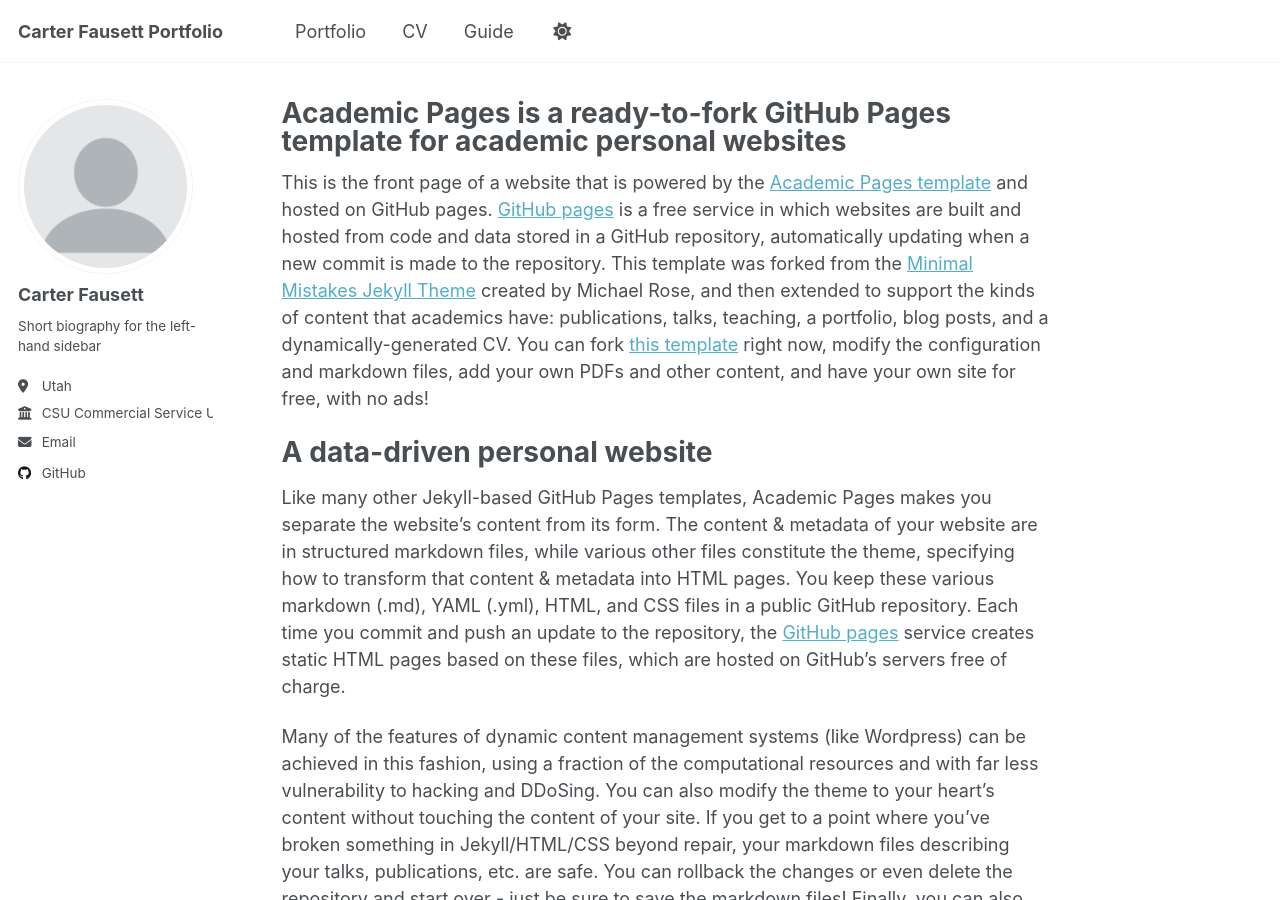
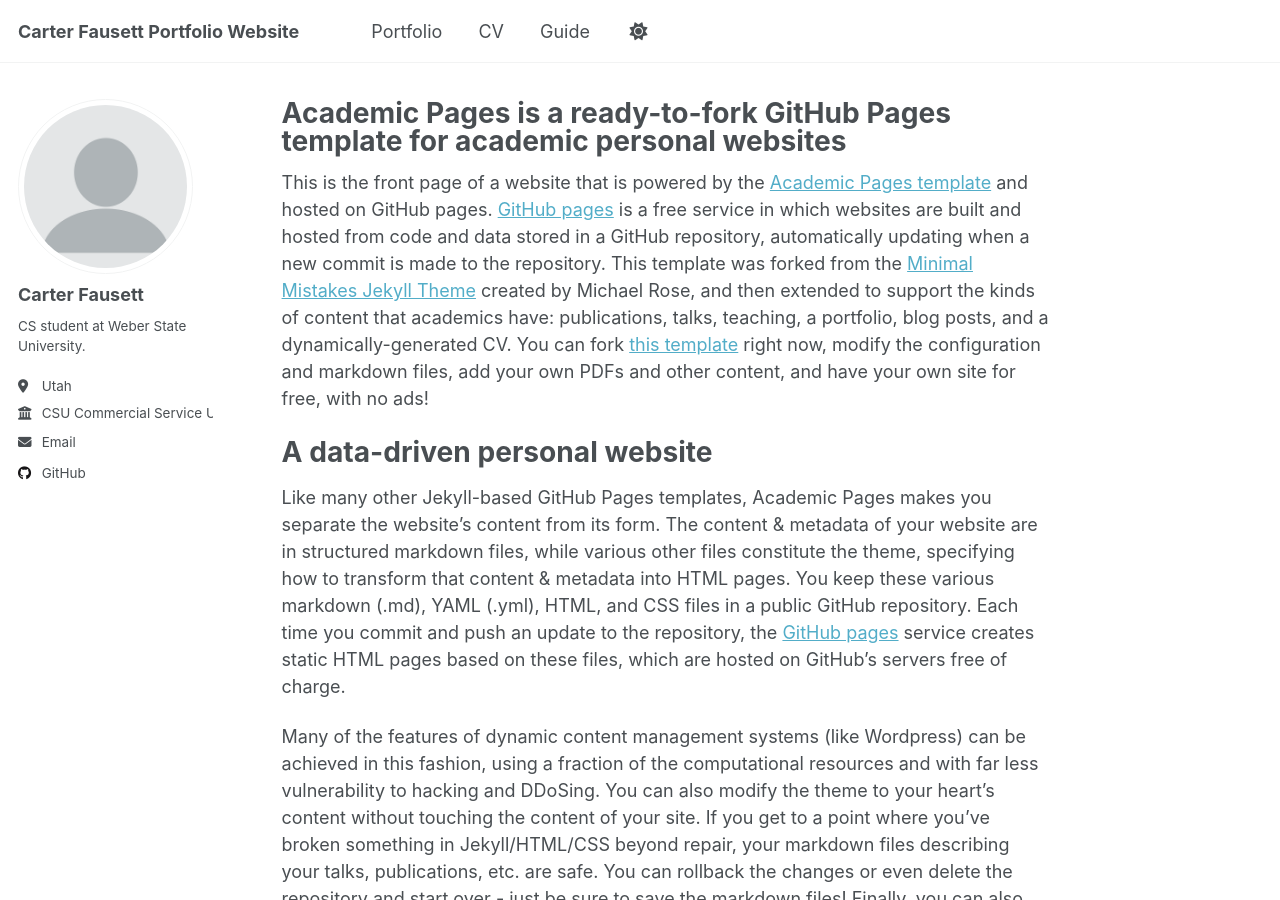
Before and after one commit to CarterFausett/CarterFausett.github.io, a Jekyll site: the page built from _pages/about.md, in a window 1280 px wide and 900 px high. Built offline with Jekyll 4.4.1, drawn with Linux system fonts in a browser that asks for light colours.

Commit message:
Update _config.yml

```diff
--- a/_config.yml
+++ b/_config.yml
@@ -9,10 +9,10 @@
 # Basic Site Settings
 locale                   : "en-US"
 site_theme               : "default"
-title                    : "Carter Fausett Portfolio"
+title                    : "Carter Fausett Portfolio Website"
 title_separator          : "-"
 name                     : &name "Carter Fausett"
-description              : &description "CS student at Weber State University."
+description              : &description "Portfolio website for Carter Fausett."
 url                      : https://carterfausett.github.io # the base hostname & protocol for your site e.g. "https://[your GitHub username].github.io"
 baseurl                  : "" # the subpath of your site, e.g. "/blog"
 repository               : "CarterFausett/carterfausett.github.io"
@@ -25,7 +25,7 @@ author:
   avatar           : "profile.png"
   name             : "Carter Fausett"
   pronouns         : # example: "she/her"
-  bio              : "Short biography for the left-hand sidebar"
+  bio              : "CS student at Weber State University."
   location         : "Utah"
   employer         : "CSU Commercial Service Unlimited"
   uri              : # URL
```
